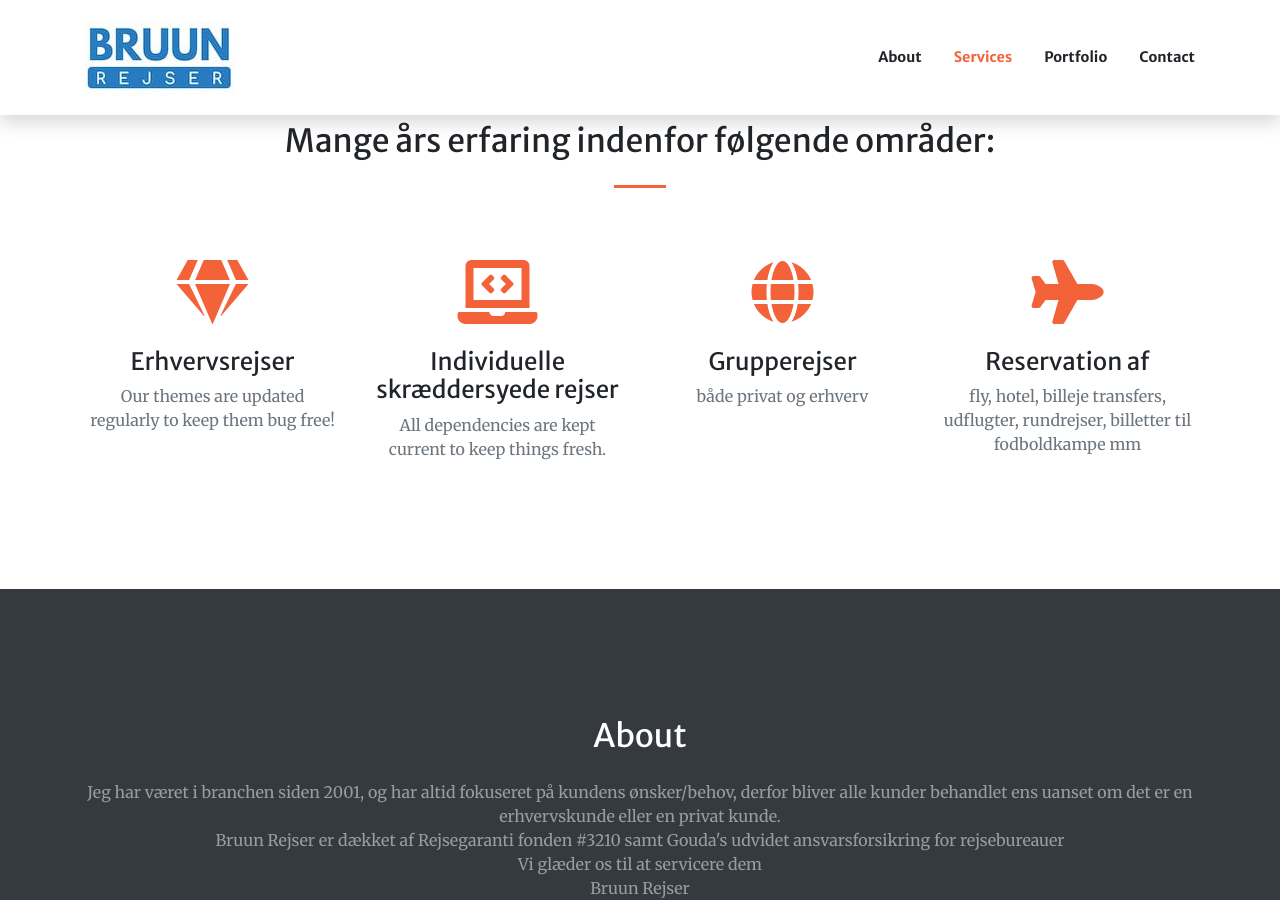
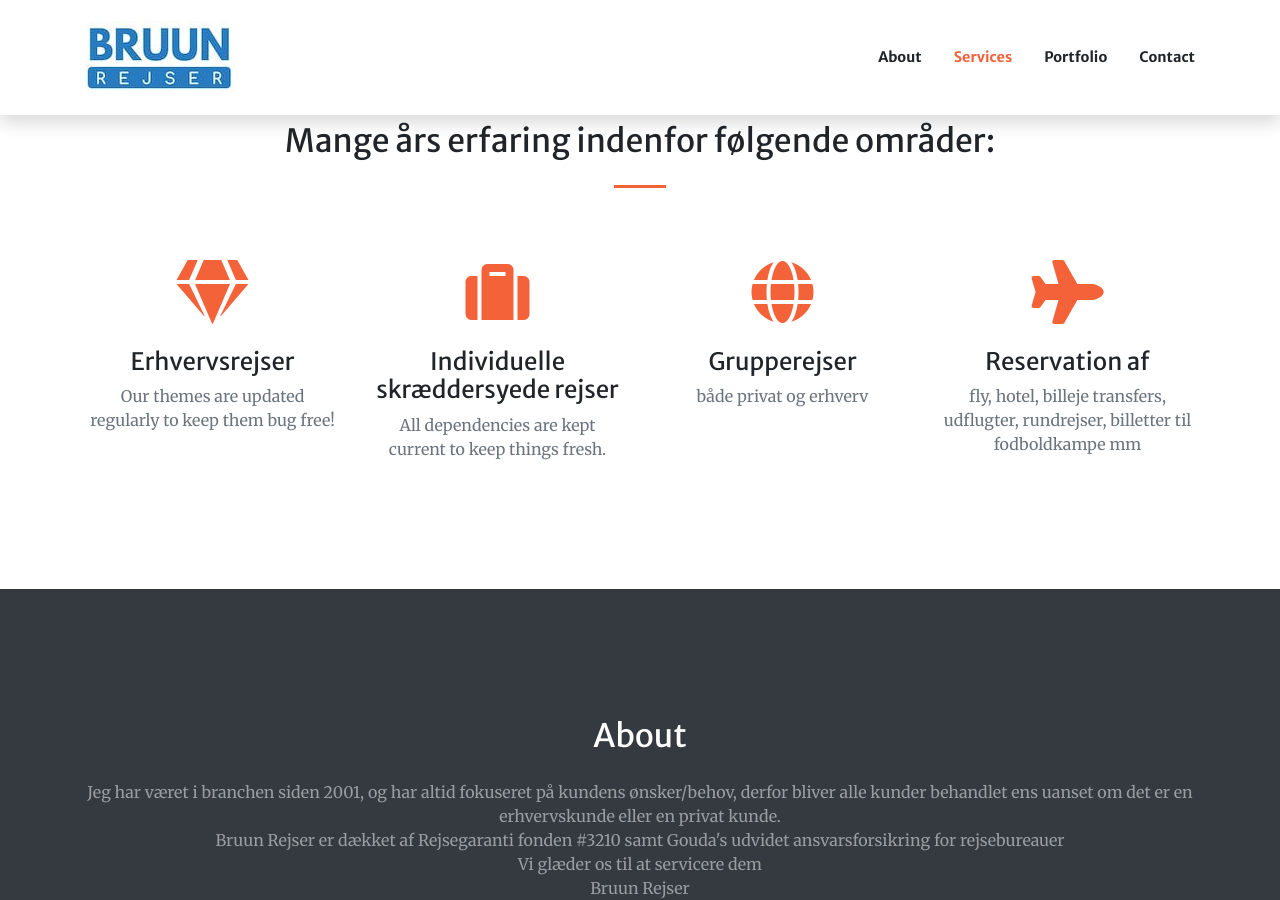
Before and after one commit to arpan45/test.github.io, a Jekyll site: the page theme1/index.html, which Jekyll copies as it is, in a window 1280 px wide and 900 px high, scrolled down 1446 px. Built offline with Jekyll 4.4.1, drawn with Linux system fonts in a browser that asks for light colours.

Commit message:
Update index.html

```diff
--- a/theme1/index.html
+++ b/theme1/index.html
@@ -99,7 +99,7 @@ Vi holder næsten aldrig lukket, så De kan altid får fat i os, også uden for
         </div>
         <div class="col-lg-3 col-md-6 text-center">
           <div class="mt-5">
-            <i class="fas fa-4x fa-laptop-code text-primary mb-4"></i>
+            <i class="fas fa-suitcase fa-4x text-primary mb-4"></i>
             <h3 class="h4 mb-2">Individuelle skræddersyede rejser</h3>
             <p class="text-muted mb-0">All dependencies are kept current to keep things fresh.</p>
           </div>
```
